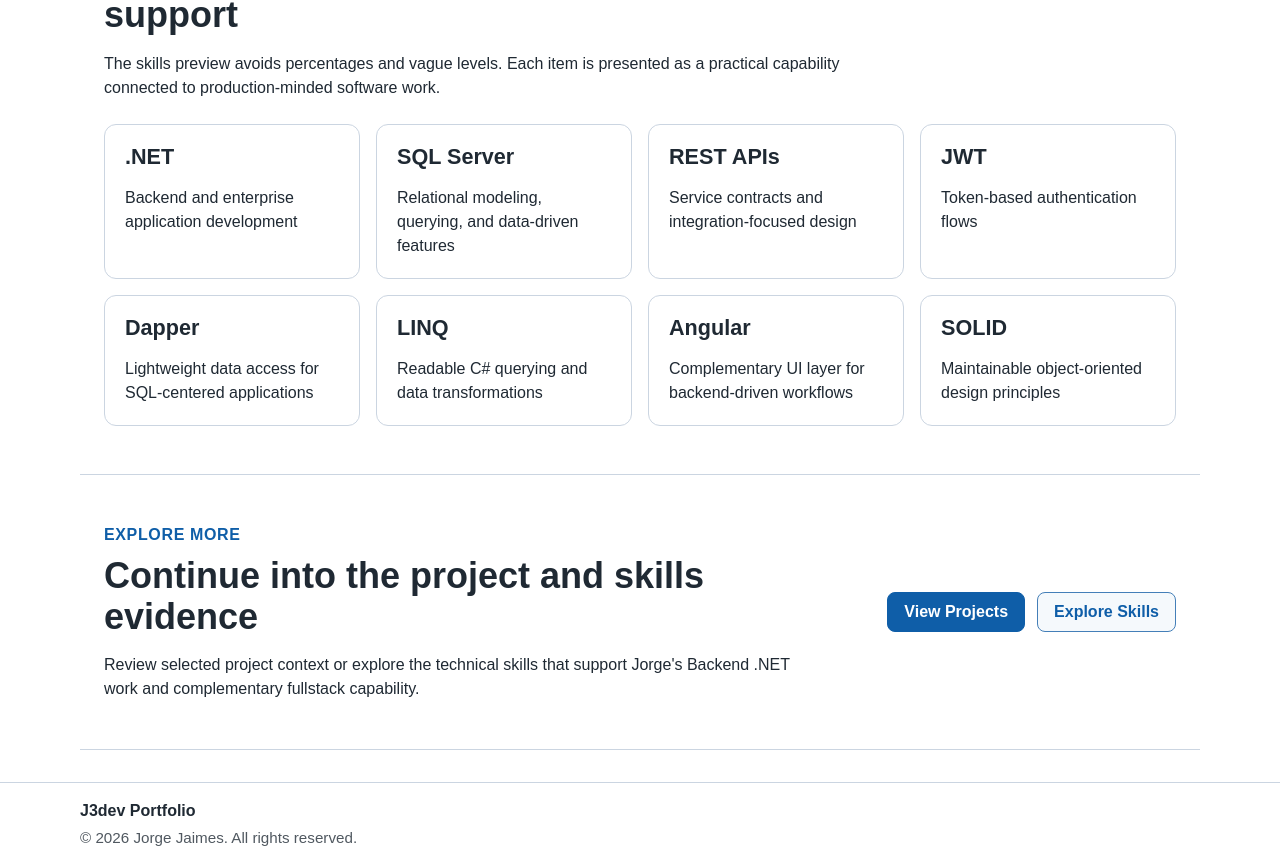
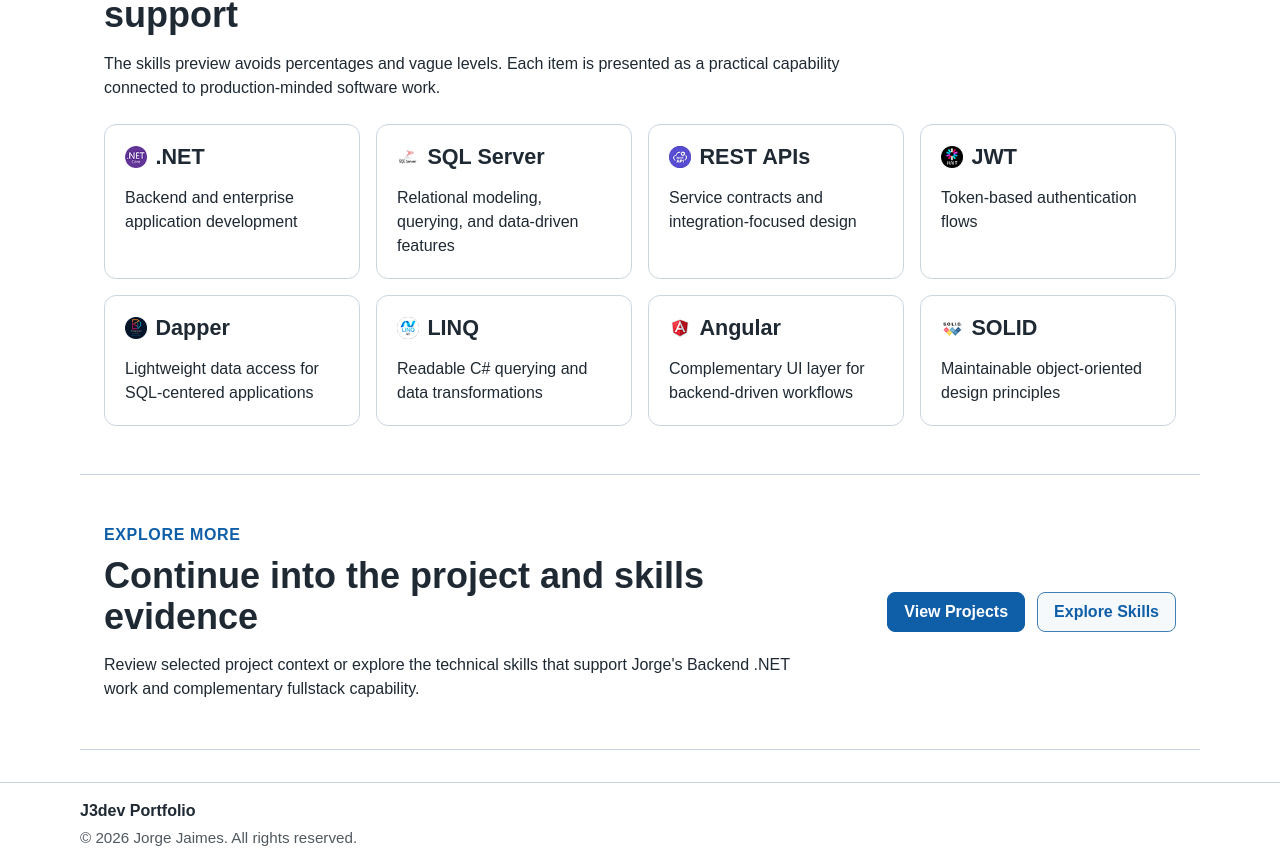
Before and after one commit to jorgejaimes085GH/J3dev-portfolio, an Angular app: page / in a window 1280 px wide. Shown: the part 2373-3239 px from the top of the page. Built offline with nearby package versions, Linux system fonts and the light colour scheme.

Commit message:
Add home skill icons and align featured badges

```diff
--- a/src/app/data/home-preview.data.ts
+++ b/src/app/data/home-preview.data.ts
@@ -4,6 +4,7 @@
   HomeSkillPreview,
   HomeValuePreview,
 } from '../models/home-preview.model';
+import { SKILLS } from './skills.data';
 
 const HOME_PAGE_COPY_EN: HomePageCopy = {
   value: {
@@ -205,7 +206,16 @@
   es: HOME_PROJECT_PREVIEWS_ES,
 } as const;
 
-const HOME_SKILL_PREVIEWS_ES: readonly HomeSkillPreview[] = [
+const homeSkillIconByName = new Map(
+  SKILLS.en.map((skill) => [skill.name, { iconUrl: skill.iconUrl, iconLabel: skill.iconLabel }]),
+);
+
+const withSkillIcon = (skill: HomeSkillPreview): HomeSkillPreview => ({
+  ...skill,
+  ...homeSkillIconByName.get(skill.name),
+});
+
+const HOME_SKILL_PREVIEWS_ES_BASE: readonly HomeSkillPreview[] = [
   { name: '.NET', context: 'Desarrollo backend y aplicaciones empresariales' },
   {
     name: 'SQL Server',
@@ -219,7 +229,10 @@
   { name: 'SOLID', context: 'Principios de diseño orientado a objetos mantenible' },
 ];
 
+const HOME_SKILL_PREVIEWS_ES: readonly HomeSkillPreview[] =
+  HOME_SKILL_PREVIEWS_ES_BASE.map(withSkillIcon);
+
 export const HOME_SKILL_PREVIEWS = {
-  en: HOME_SKILL_PREVIEWS_EN,
+  en: HOME_SKILL_PREVIEWS_EN.map(withSkillIcon),
   es: HOME_SKILL_PREVIEWS_ES,
 } as const;
--- a/src/app/models/home-preview.model.ts
+++ b/src/app/models/home-preview.model.ts
@@ -16,6 +16,8 @@
 export interface HomeSkillPreview {
   name: string;
   context: string;
+  iconUrl?: string;
+  iconLabel?: string;
 }
 
 export interface HomeSectionCopy {
--- a/src/app/pages/home/home.css
+++ b/src/app/pages/home/home.css
@@ -98,6 +98,34 @@
 .preview-card h3,
 .skill-card h3 {
   margin: 0;
+}
+
+.skill-card__title {
+  display: flex;
+  align-items: center;
+  gap: 0.55rem;
+}
+
+.skill-card__icon,
+.skill-card__fallback {
+  flex: 0 0 auto;
+  width: 1.35rem;
+  height: 1.35rem;
+}
+
+.skill-card__icon {
+  object-fit: contain;
+}
+
+.skill-card__fallback {
+  display: inline-grid;
+  place-items: center;
+  border: 1px solid var(--app-border-color);
+  border-radius: 0.35rem;
+  color: var(--app-link-color);
+  font-size: 0.62rem;
+  font-weight: 800;
+  line-height: 1;
 }
 
 .project-preview {
--- a/src/app/pages/home/home.html
+++ b/src/app/pages/home/home.html
@@ -79,7 +79,20 @@
   <div class="skill-grid" [attr.aria-label]="homeCopy().skills.listAriaLabel">
     @for (skill of skillPreviews(); track skill.name) {
       <article class="skill-card">
-        <h3>{{ skill.name }}</h3>
+        <h3 class="skill-card__title">
+          @if (skill.iconUrl) {
+            <img
+              class="skill-card__icon"
+              [src]="skill.iconUrl"
+              [alt]="''"
+              aria-hidden="true"
+              (error)="hideFailedAsset($event)"
+            />
+          } @else if (skill.iconLabel) {
+            <span class="skill-card__fallback" aria-hidden="true">{{ skill.iconLabel }}</span>
+          }
+          <span>{{ skill.name }}</span>
+        </h3>
         <p>{{ skill.context }}</p>
       </article>
     }
@@ -97,6 +110,8 @@
     <a class="btn btn--primary button-link button-link--primary" routerLink="/projects">{{
       homeCopy().cta.projectsLabel
     }}</a>
-    <a class="btn btn--secondary button-link" routerLink="/skills">{{ homeCopy().cta.skillsLabel }}</a>
+    <a class="btn btn--secondary button-link" routerLink="/skills">{{
+      homeCopy().cta.skillsLabel
+    }}</a>
   </div>
 </section>
```
Also changed, not shown: src/app/data/projects.data.ts (+24 -30 lines).
